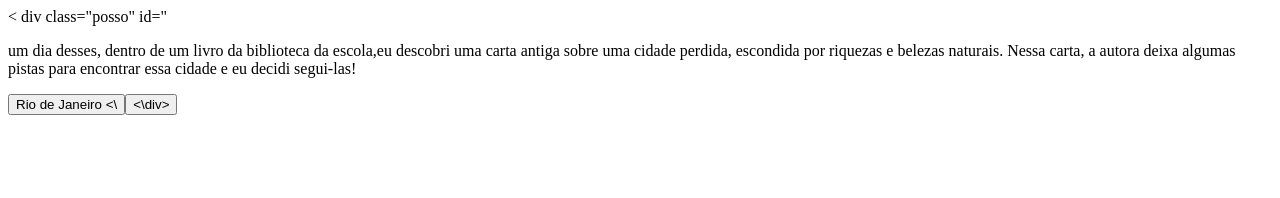
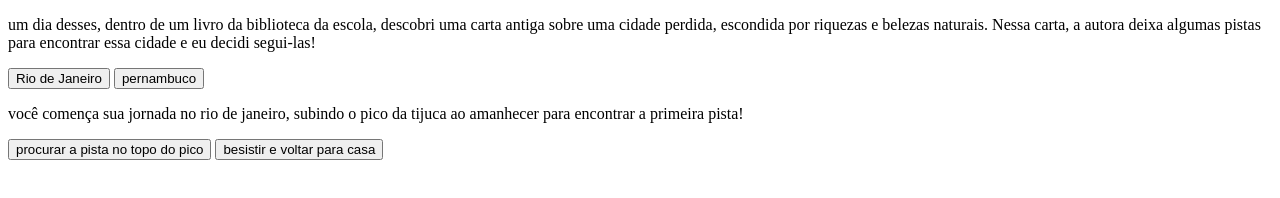
Before and after one commit to stefanyviana/Jogo-de-Aventura, a plain HTML site: page index.html in a window 1280 px wide. Drawn offline with Linux system fonts and the light colour scheme; a web font is replaced by a local one.

```diff
--- a/index.html
+++ b/index.html
@@ -4,15 +4,29 @@
 <head>
     <meta charset="UTF-8">
     <meta name="viewport" content="width=device-width, initial-scale=1.0">
+    <link rel="stylesheet" href="style.css">
+    <link rel="preconnect" href="https://fonts.googleapis.com">
+    <link rel="preconnect" href="https://fonts.gstatic.com" crossorigin>
+    <link href="https://fonts.googleapis.com/css2?family=Bai+Jamjuree:ital,wght@0,200;0,300;0,400;0,500;0,600;0,700;1,200;1,300;1,400;1,500;1,600;1,700&display=swap" rel="stylesheet">
     <title>em busca da cidade perdida</title>
 </head>
 
 <body>
     <main>
-        < div class="posso" id="<passo-o>
-     <p>um dia desses, dentro de um livro da biblioteca da escola,eu descobri uma carta antiga sobre uma cidade perdida, escondida por riquezas e belezas naturais. Nessa carta, a autora deixa algumas pistas para encontrar essa cidade e eu decidi segui-las! </p>
-     <button> Rio de Janeiro <\<button>
-        <\div>
+        <div class="passo" id="passo-0">
+
+        <p> um dia desses, dentro de um livro da biblioteca da escola, descobri uma carta
+            antiga sobre uma cidade perdida, escondida por riquezas e belezas naturais. Nessa carta, a autora deixa
+            algumas pistas para encontrar essa cidade e eu decidi segui-las!</p>
+            <button class="btn-proximo" data proximo="1"> Rio de Janeiro </button>
+            <button class="btn-proximo" data proximo="2"> pernambuco </button>
+        </div>
+        <div class="passo" id="passo-1">
+        <p> você comença sua jornada no rio de janeiro, subindo o pico da tijuca ao amanhecer para encontrar a primeira pista!</p>
+            <button class="btn-proximo" data proximo="3"> procurar a pista no topo do pico </button>
+            <button class="btn-proximo" data proximo="4"> besistir e voltar para casa </button>
+        </div>
     </main>
 </body>
+
 </html>
```
